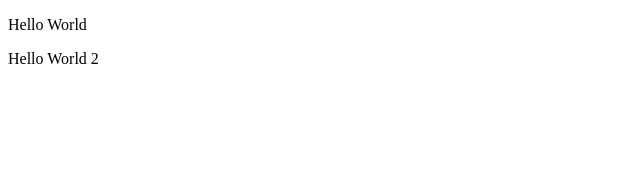
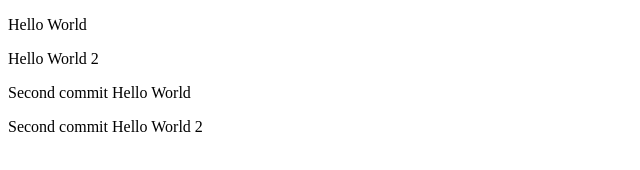
Before and after one commit to pashapaul/testWeb1, a plain HTML site: page index.html in a window 1280 px wide. Shown: the whole page, without its empty margins (0-640 px from the left). Drawn offline with Linux system fonts and the light colour scheme.

Commit message:
my second commit

```diff
--- a/index.html
+++ b/index.html
@@ -5,6 +5,10 @@
 <p> Hello World </p>
 <p> Hello World 2</p>
 
+<p> Second commit Hello World </p>
+<p> Second commit Hello World 2</p>
+
+
 </body>
 
 </html>
```
